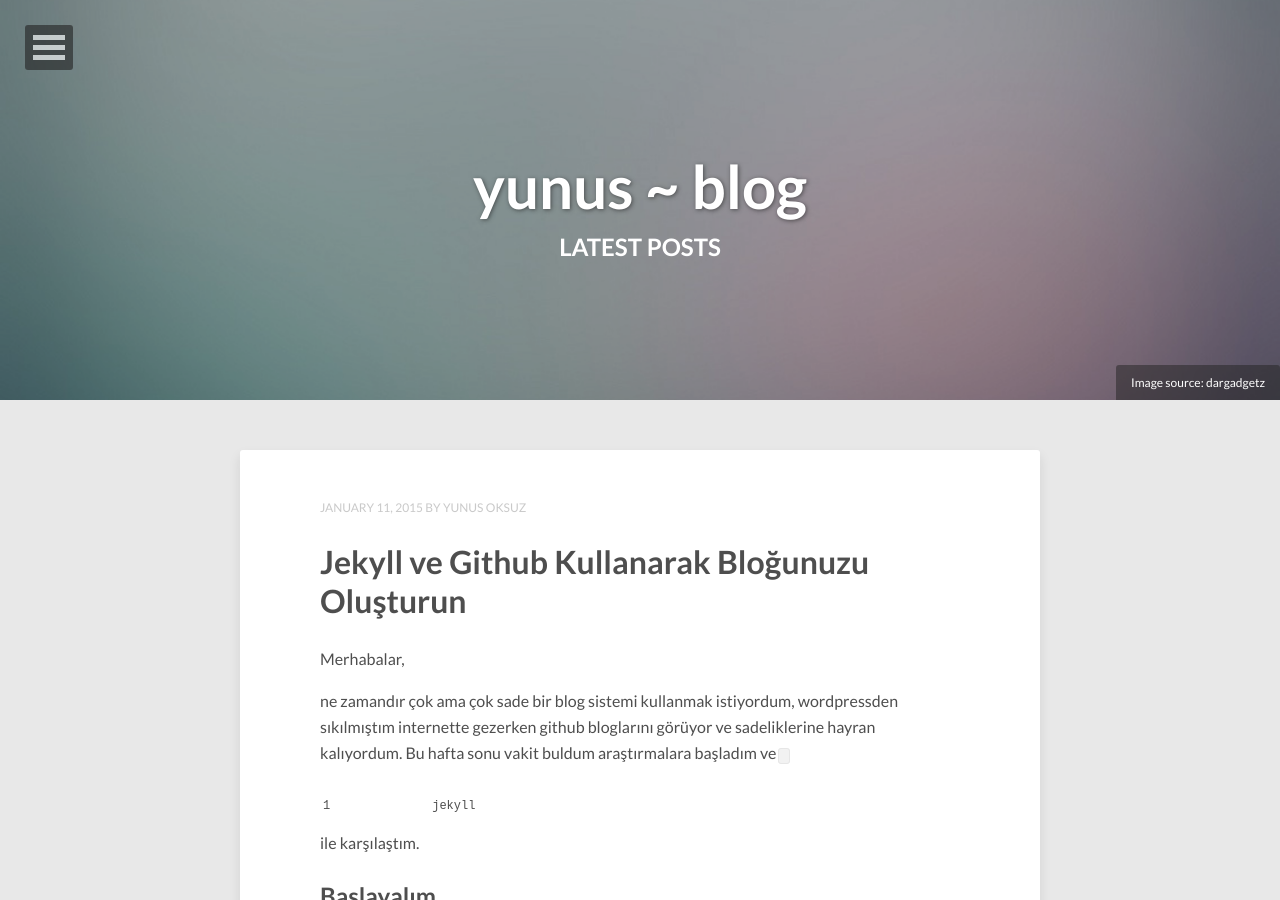
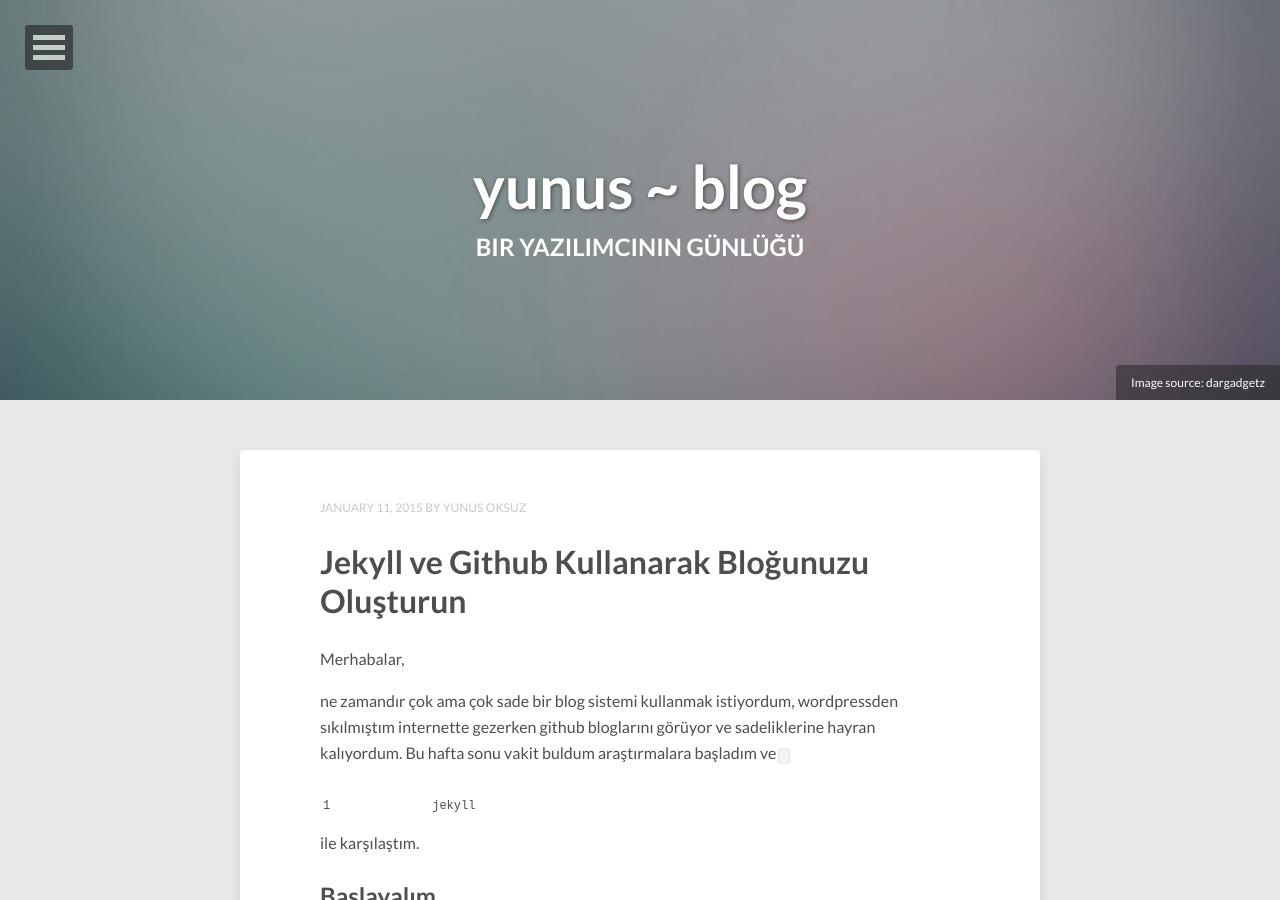
Before and after one commit to oksuz/oksuz.github.io, a Jekyll site: the page built from index.html, in a window 1280 px wide and 900 px high. Built offline with Jekyll 4.4.1, drawn with Linux system fonts in a browser that asks for light colours; nearby versions of some CDN libraries; Markdown is read by kramdown in place of the engine named in the settings; the list of posts is cut into pages by our own code.

Commit message:
updated meta

```diff
--- a/index.html
+++ b/index.html
@@ -1,8 +1,8 @@
 ---
 layout: post-index
-title: Latest Posts
-description: "Describe this nonsense."
-tags: [Jekyll, theme, themes, responsive, blog, modern]
+title: Bir yazılımcının günlüğü
+description: "Yazılım üzerine makalalerin yer aldığı blog"
+tags: [yunusoksuz, yazılım, yunus blog]
 comments: false
 image:
   feature: abstract-1.jpg
```
